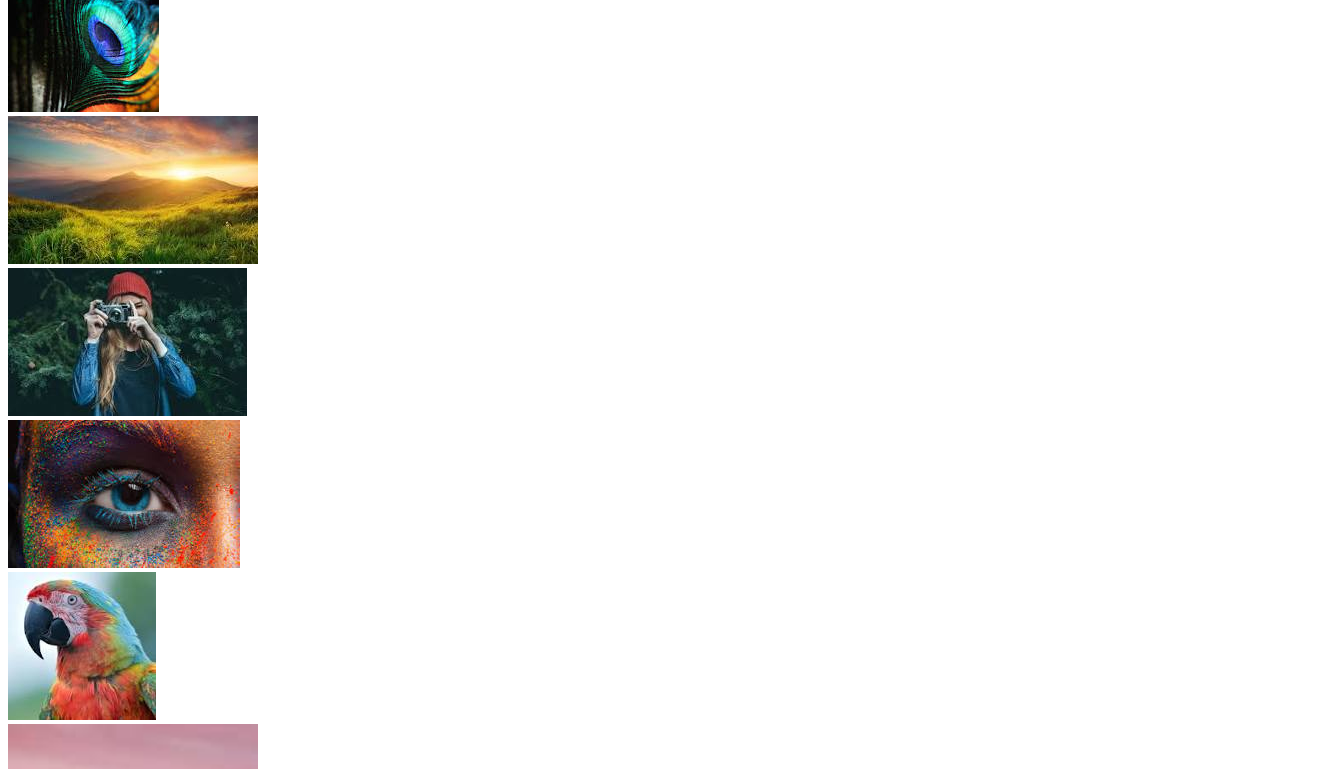
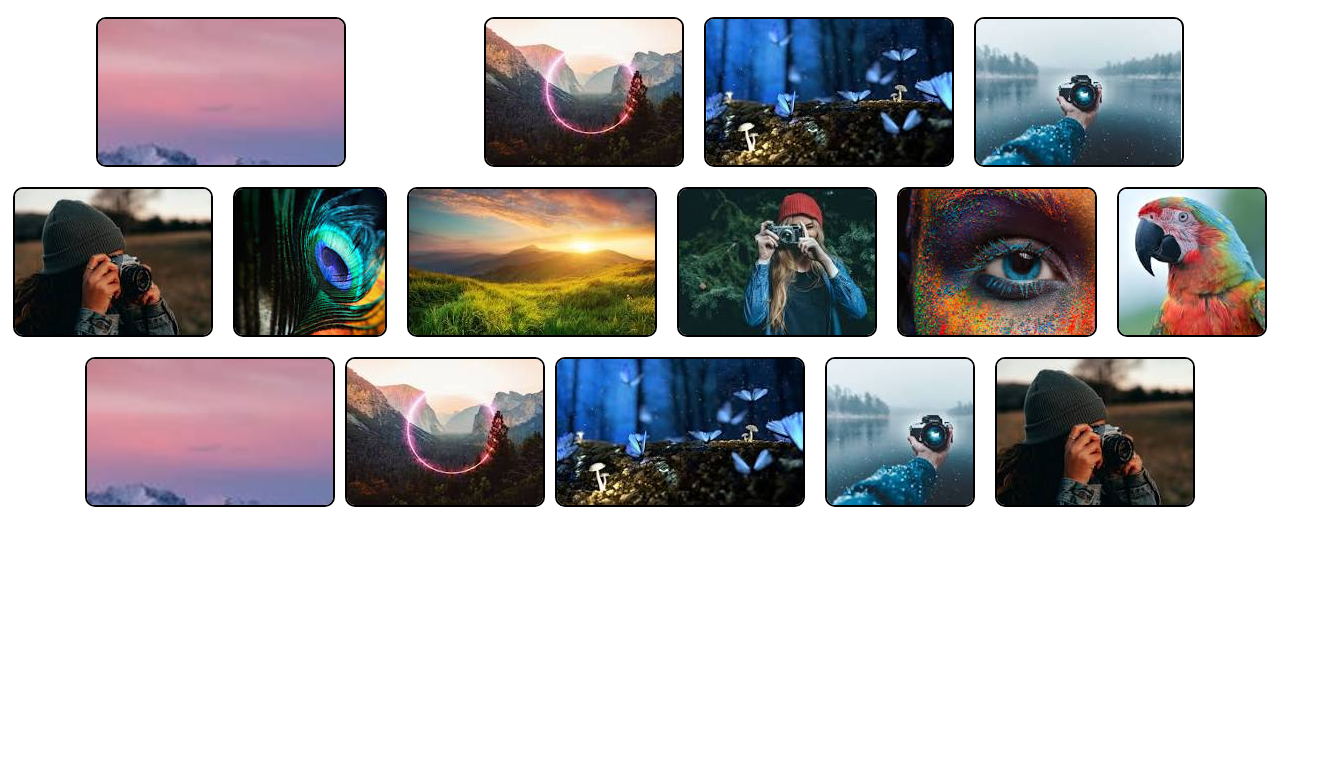
Before and after one commit to Fakruddin46/images_assignment, a plain HTML site: page index.html in a window 1280 px wide. Shown: the part 233-1002 px from the top of the page, 1337 px wide, since content can reach past the window. After the commit the page ends 800 px from the top, so only its background shows below. Drawn offline with nearby package versions, Linux system fonts and the light colour scheme.

Commit message:
Refactor index.html and update stylesheet paths
Updated the HTML structure and links to stylesheets.

```diff
--- a/index.html
+++ b/index.html
@@ -4,7 +4,7 @@
     <meta charset="UTF-8">
     <meta name="viewport" content="width=device-width, initial-scale=1.0">
     <title>Document</title>
-    <link rel="stylesheet" href="./index.css">
+    <link rel="stylesheet" href="./css.css">
     <link rel="stylesheet" href="https://fonts.googleapis.com/css2?family=Material+Symbols+Outlined:opsz,wght,FILL,GRAD@20..48,100..700,0..1,-50..200&icon_names=apps" />
     <link rel="stylesheet" href="https://fonts.googleapis.com/css2?family=Material+Symbols+Outlined:opsz,wght,FILL,GRAD@20..48,100..700,0..1,-50..200&icon_names=experiment" />
     <link rel="stylesheet" href="https://fonts.googleapis.com/css2?family=Material+Symbols+Outlined:opsz,wght,FILL,GRAD@20..48,100..700,0..1,-50..200&icon_names=account_circle" />
@@ -88,4 +88,5 @@
         <br><br><br><br><br><br><br><br><br><br>
     </section>
 </body>
+
 </html>
```
